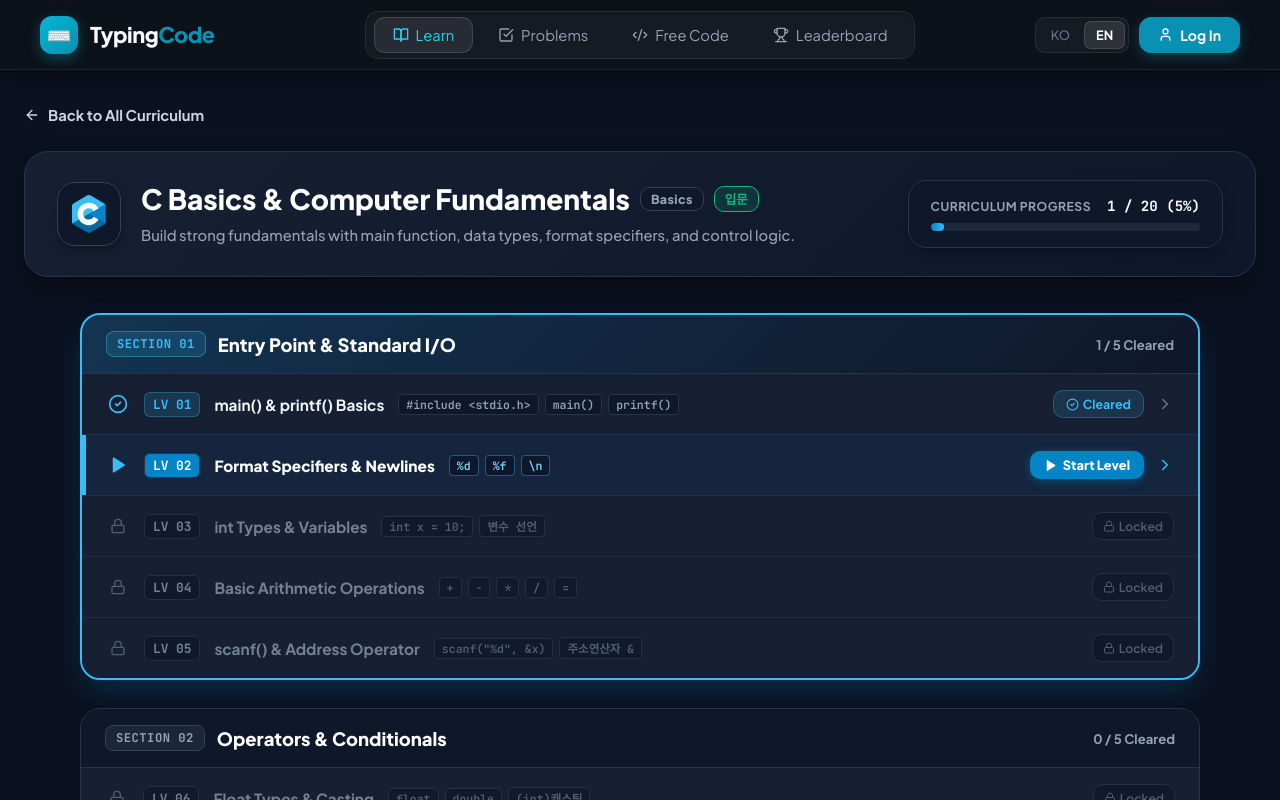
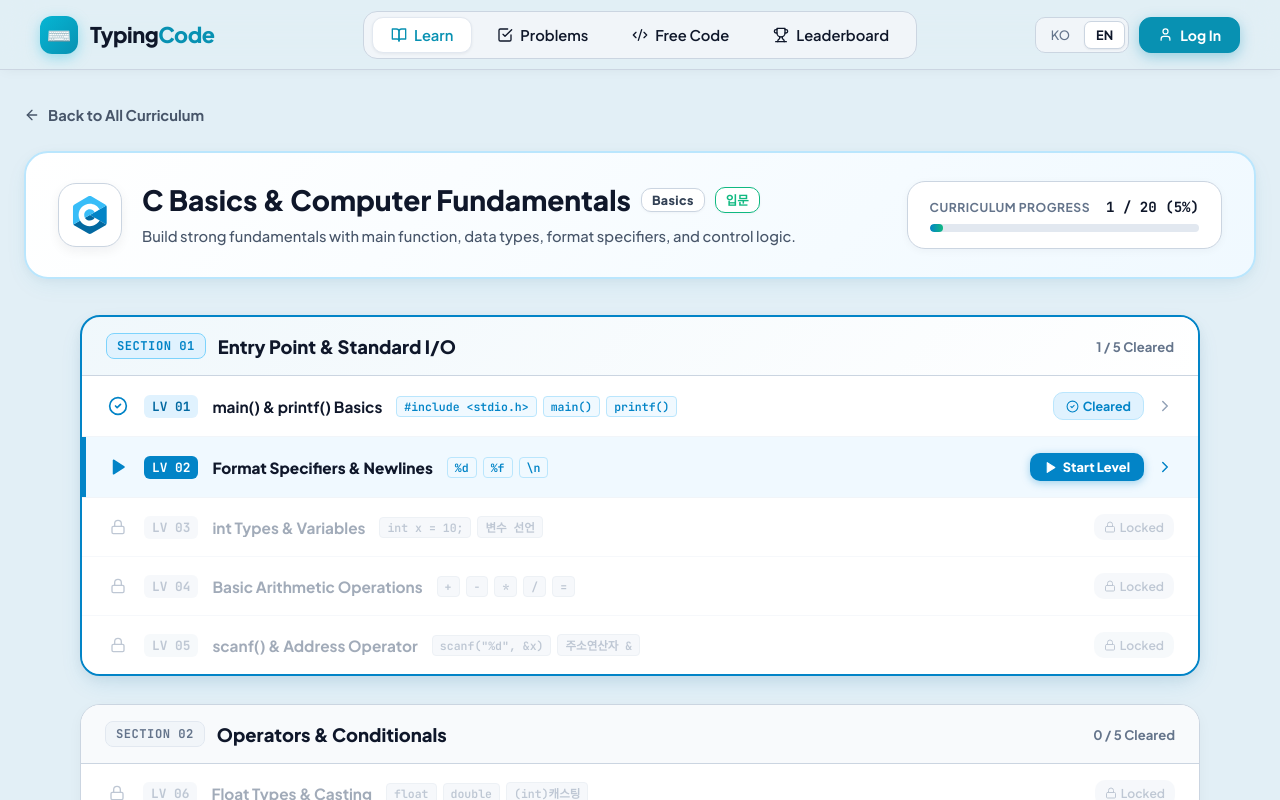
Before and after one commit to iurazilland/TypingCodeV2, a Next.js app: page /practice/c in a window 1280 px wide. Shown: the top 800 px of the page. Built offline with nearby package versions, Linux system fonts and the light colour scheme.

Commit message:
refactor(practice): restore unified cohesive light theme matching language selection

```diff
--- a/src/app/practice/[language]/page.tsx
+++ b/src/app/practice/[language]/page.tsx
@@ -125,9 +125,9 @@ export default function StageSelectPage({ params }: StageSelectPageProps) {
     }
   }, [rawLang]);
 
-  // Set dark dimmed body background for comfortable, glare-free practice selection
+  // Soft ice-cyan body background matching /languages page
   useEffect(() => {
-    document.body.style.backgroundColor = '#0b1120';
+    document.body.style.backgroundColor = '#e2eff6';
     return () => {
       document.body.style.backgroundColor = '';
     };
@@ -158,14 +158,14 @@ export default function StageSelectPage({ params }: StageSelectPageProps) {
             display: 'inline-flex',
             alignItems: 'center',
             gap: '8px',
-            color: '#cbd5e1',
+            color: '#475569',
             fontSize: '0.92rem',
             fontWeight: 700,
             transition: 'color 0.15s ease',
             textDecoration: 'none',
           }}
-          onMouseEnter={(e) => (e.currentTarget.style.color = '#38bdf8')}
-          onMouseLeave={(e) => (e.currentTarget.style.color = '#cbd5e1')}
+          onMouseEnter={(e) => (e.currentTarget.style.color = '#0284c7')}
+          onMouseLeave={(e) => (e.currentTarget.style.color = '#475569')}
         >
           <ArrowLeft size={16} />
           <span>{isEn ? 'Back to All Curriculum' : '전체 언어 학습과정으로 돌아가기'}</span>
@@ -177,9 +177,9 @@ export default function StageSelectPage({ params }: StageSelectPageProps) {
         style={{
           padding: '28px 32px',
           borderRadius: '24px',
-          background: 'linear-gradient(135deg, #172033 0%, #0f172a 100%)',
-          border: '1.5px solid #273549',
-          boxShadow: '0 12px 30px -4px rgba(0, 0, 0, 0.45)',
+          background: 'linear-gradient(135deg, #ffffff 0%, #f0f9ff 100%)',
+          border: '2px solid #bae6fd',
+          boxShadow: '0 8px 24px -4px rgba(8, 145, 178, 0.08), 0 2px 8px rgba(15, 23, 42, 0.04)',
           marginBottom: '36px',
           display: 'flex',
           justifyContent: 'space-between',
@@ -195,12 +195,12 @@ export default function StageSelectPage({ params }: StageSelectPageProps) {
               width: '64px',
               height: '64px',
               borderRadius: '18px',
-              background: '#0f172a',
-              border: '1.5px solid #334155',
+              background: '#ffffff',
+              border: '1.5px solid #cbd5e1',
               display: 'flex',
               alignItems: 'center',
               justifyContent: 'center',
-              boxShadow: '0 4px 12px rgba(0, 0, 0, 0.3)',
+              boxShadow: '0 4px 12px rgba(15, 23, 42, 0.06)',
               flexShrink: 0,
             }}
           >
@@ -209,19 +209,20 @@ export default function StageSelectPage({ params }: StageSelectPageProps) {
 
           <div style={{ flex: 1, minWidth: 0 }}>
             <div style={{ display: 'flex', alignItems: 'center', gap: '10px', marginBottom: '8px', flexWrap: 'wrap' }}>
-              <h1 style={{ fontSize: 'clamp(1.3rem, 2.2vw, 1.75rem)', fontWeight: 800, color: '#ffffff', margin: 0 }}>
+              <h1 style={{ fontSize: 'clamp(1.3rem, 2.2vw, 1.75rem)', fontWeight: 800, color: '#0f172a', margin: 0 }}>
                 {isEn ? matchedModule.title_en : matchedModule.title_ko}
               </h1>
               <span
                 style={{
                   padding: '3px 10px',
                   borderRadius: '10px',
-                  background: '#0f172a',
-                  color: '#94a3b8',
-                  border: '1px solid #334155',
+                  background: '#ffffff',
+                  color: '#334155',
+                  border: '1.5px solid #cbd5e1',
                   fontSize: '0.78rem',
                   fontWeight: 800,
                   letterSpacing: '0.03em',
+                  boxShadow: '0 1px 3px rgba(15, 23, 42, 0.04)',
                 }}
               >
                 {getCategoryName(matchedModule.category, isEn)}
@@ -230,18 +231,19 @@ export default function StageSelectPage({ params }: StageSelectPageProps) {
                 style={{
                   padding: '3px 10px',
                   borderRadius: '10px',
-                  background: 'rgba(16, 185, 129, 0.15)',
-                  color: matchedModule.difficultyColor || '#34d399',
-                  border: `1px solid ${matchedModule.difficultyColor || '#34d399'}`,
+                  background: '#ffffff',
+                  color: matchedModule.difficultyColor || '#10b981',
+                  border: `1.5px solid ${matchedModule.difficultyColor || '#10b981'}`,
                   fontSize: '0.78rem',
                   fontWeight: 800,
+                  boxShadow: '0 1px 3px rgba(15, 23, 42, 0.04)',
                 }}
               >
                 {matchedModule.difficulty}
               </span>
             </div>
             <p style={{
-              color: '#94a3b8',
+              color: '#475569',
               fontSize: '0.92rem',
               lineHeight: 1.55,
               margin: 0,
@@ -256,29 +258,29 @@ export default function StageSelectPage({ params }: StageSelectPageProps) {
         {/* Right: Progress Meter */}
         <div
           style={{
-            background: '#0f172a',
+            background: '#ffffff',
             padding: '16px 22px',
             borderRadius: '18px',
-            border: '1.5px solid #273549',
-            boxShadow: '0 4px 12px rgba(0, 0, 0, 0.3)',
+            border: '1.5px solid #cbd5e1',
+            boxShadow: '0 2px 8px rgba(15, 23, 42, 0.04)',
             flexShrink: 0,
             minWidth: '220px',
           }}
         >
           <div style={{ display: 'flex', alignItems: 'center', justifyContent: 'space-between', gap: '16px', marginBottom: '8px' }}>
-            <span style={{ fontSize: '0.76rem', color: '#94a3b8', fontWeight: 700, letterSpacing: '0.04em' }}>
+            <span style={{ fontSize: '0.76rem', color: '#64748b', fontWeight: 700, letterSpacing: '0.04em' }}>
               {isEn ? 'CURRICULUM PROGRESS' : '학습 달성률'}
             </span>
-            <span style={{ fontSize: '0.88rem', color: '#ffffff', fontWeight: 800, fontFamily: 'var(--font-mono)' }}>
+            <span style={{ fontSize: '0.88rem', color: '#0f172a', fontWeight: 800, fontFamily: 'var(--font-mono)' }}>
               {clearedCount} / {totalLevelsCount} ({progressPercent}%)
             </span>
           </div>
-          <div style={{ width: '100%', height: '8px', background: '#1e293b', borderRadius: '4px', overflow: 'hidden' }}>
+          <div style={{ width: '100%', height: '8px', background: '#e2e8f0', borderRadius: '4px', overflow: 'hidden' }}>
             <div
               style={{
                 width: `${progressPercent}%`,
                 height: '100%',
-                background: progressPercent === 100 ? '#10b981' : 'linear-gradient(90deg, #0284c7, #38bdf8)',
+                background: progressPercent === 100 ? '#10b981' : 'linear-gradient(90deg, #0284c7, #10b981)',
                 borderRadius: '4px',
                 transition: 'width 0.3s ease',
               }}
@@ -287,7 +289,7 @@ export default function StageSelectPage({ params }: StageSelectPageProps) {
         </div>
       </div>
 
-      {/* Curriculum Sections List */}
+      {/* Curriculum Sections List (Option 3 Layout) */}
       <div style={{ display: 'flex', flexDirection: 'column', gap: '28px', maxWidth: '1120px', margin: '0 auto' }}>
         {sections.map((section) => {
           const sectionClearedCount = section.levels.filter((l) => userProgress.clearedLevels.has(l.levelNumber)).length;
@@ -299,12 +301,12 @@ export default function StageSelectPage({ params }: StageSelectPageProps) {
             <div
               key={section.id}
               style={{
-                background: '#172033',
+                background: '#ffffff',
                 borderRadius: '20px',
-                border: hasActiveLevel ? '2px solid #38bdf8' : '1.5px solid #273549',
+                border: hasActiveLevel ? '2px solid #0284c7' : '1.5px solid #cbd5e1',
                 boxShadow: hasActiveLevel
-                  ? '0 12px 30px -4px rgba(2, 132, 199, 0.3), 0 4px 12px rgba(0, 0, 0, 0.3)'
-                  : '0 6px 20px -2px rgba(0, 0, 0, 0.25)',
+                  ? '0 10px 25px -4px rgba(2, 132, 199, 0.12), 0 4px 12px rgba(15, 23, 42, 0.05)'
+                  : '0 4px 16px -2px rgba(15, 23, 42, 0.05)',
                 overflow: 'hidden',
                 transition: 'all 0.2s ease',
               }}
@@ -313,8 +315,10 @@ export default function StageSelectPage({ params }: StageSelectPageProps) {
               <div
                 style={{
                   padding: '16px 24px',
-                  background: hasActiveLevel ? 'linear-gradient(135deg, rgba(2, 132, 199, 0.2) 0%, #0f172a 100%)' : '#0f172a',
-                  borderBottom: '1.5px solid #273549',
+                  background: hasActiveLevel
+                    ? 'linear-gradient(135deg, rgba(2, 132, 199, 0.06) 0%, rgba(255, 255, 255, 0.95) 100%)'
+                    : '#f8fafc',
+                  borderBottom: '1.5px solid #cbd5e1',
                   display: 'flex',
                   alignItems: 'center',
                   justifyContent: 'space-between',
@@ -327,17 +331,9 @@ export default function StageSelectPage({ params }: StageSelectPageProps) {
                     style={{
                       padding: '4px 10px',
                       borderRadius: '8px',
-                      background: isSectionComplete
-                        ? 'rgba(16, 185, 129, 0.15)'
-                        : hasActiveLevel
-                          ? 'rgba(56, 189, 248, 0.15)'
-                          : 'rgba(148, 163, 184, 0.1)',
-                      color: isSectionComplete
-                        ? '#34d399'
-                        : hasActiveLevel
-                          ? '#38bdf8'
-                          : '#94a3b8',
-                      border: `1px solid ${isSectionComplete ? 'rgba(16, 185, 129, 0.4)' : hasActiveLevel ? 'rgba(56, 189, 248, 0.4)' : '#334155'}`,
+                      background: isSectionComplete ? '#dcfce7' : hasActiveLevel ? '#e0f2fe' : '#f1f5f9',
+                      color: isSectionComplete ? '#15803d' : hasActiveLevel ? '#0284c7' : '#64748b',
+                      border: `1.5px solid ${isSectionComplete ? '#86efac' : hasActiveLevel ? '#7dd3fc' : '#e2e8f0'}`,
                       fontFamily: 'var(--font-mono)',
                       fontSize: '0.76rem',
                       fontWeight: 800,
@@ -346,13 +342,13 @@ export default function StageSelectPage({ params }: StageSelectPageProps) {
                   >
                     SECTION {section.sectionNumber < 10 ? `0${section.sectionNumber}` : section.sectionNumber}
                   </span>
-                  <h2 style={{ fontSize: '1.15rem', fontWeight: 800, color: '#ffffff', margin: 0 }}>
+                  <h2 style={{ fontSize: '1.15rem', fontWeight: 800, color: '#0f172a', margin: 0 }}>
                     {isEn ? section.title_en : section.title_ko}
                   </h2>
                 </div>
 
                 <div style={{ display: 'flex', alignItems: 'center', gap: '10px' }}>
-                  <span style={{ fontSize: '0.82rem', fontWeight: 700, color: isSectionComplete ? '#34d399' : '#94a3b8' }}>
+                  <span style={{ fontSize: '0.82rem', fontWeight: 700, color: isSectionComplete ? '#15803d' : '#64748b' }}>
                     {sectionClearedCount} / {totalSectionLevels} {isEn ? 'Cleared' : '완료'}
                   </span>
                   {isSectionComplete && (
@@ -360,14 +356,13 @@ export default function StageSelectPage({ params }: StageSelectPageProps) {
                       style={{
                         padding: '3px 8px',
                         borderRadius: '6px',
-                        background: 'rgba(16, 185, 129, 0.15)',
-                        color: '#34d399',
+                        background: '#dcfce7',
+                        color: '#15803d',
                         fontSize: '0.74rem',
                         fontWeight: 700,
                         display: 'inline-flex',
                         alignItems: 'center',
                         gap: '4px',
-                        border: '1px solid rgba(16, 185, 129, 0.3)',
                       }}
                     >
                       <CheckCircle2 size={13} />
@@ -395,11 +390,11 @@ export default function StageSelectPage({ params }: StageSelectPageProps) {
                         display: 'flex',
                         alignItems: 'center',
                         justifyContent: 'space-between',
-                        borderBottom: isLast ? 'none' : '1px solid #222f44',
+                        borderBottom: isLast ? 'none' : '1px solid #f1f5f9',
                         background: isCurrent
-                          ? (isHovered ? '#1c314e' : '#14253d')
-                          : (isHovered && !isLocked ? '#1e2b44' : '#172033'),
-                        opacity: isLocked ? 0.75 : 1,
+                          ? (isHovered ? '#e0f2fe' : '#f0f9ff')
+                          : (isHovered && !isLocked ? '#f8fafc' : '#ffffff'),
+                        opacity: isLocked ? 0.6 : 1,
                         transition: 'all 0.15s ease',
                         cursor: isLocked ? 'not-allowed' : 'pointer',
                         position: 'relative',
@@ -416,7 +411,7 @@ export default function StageSelectPage({ params }: StageSelectPageProps) {
                             top: 0,
                             bottom: 0,
                             width: '4px',
-                            background: '#38bdf8',
+                            background: '#0284c7',
                           }}
                         />
                       )}
@@ -425,11 +420,11 @@ export default function StageSelectPage({ params }: StageSelectPageProps) {
                         {/* Status Icon */}
                         <div style={{ display: 'flex', alignItems: 'center', justifyContent: 'center', width: '24px', flexShrink: 0 }}>
                           {isCleared ? (
-                            <CheckCircle2 size={20} color="#38bdf8" />
+                            <CheckCircle2 size={20} color="#0284c7" />
                           ) : isCurrent ? (
-                            <Play size={18} color="#38bdf8" fill="#38bdf8" />
+                            <Play size={18} color="#0284c7" fill="#0284c7" />
                           ) : (
-                            <Lock size={16} color="#64748b" />
+                            <Lock size={16} color="#94a3b8" />
                           )}
                         </div>
 
@@ -441,17 +436,8 @@ export default function StageSelectPage({ params }: StageSelectPageProps) {
                             fontWeight: 800,
                             padding: '3px 8px',
                             borderRadius: '6px',
-                            background: isCurrent
-                              ? '#0284c7'
-                              : isCleared
-                                ? 'rgba(56, 189, 248, 0.15)'
-                                : '#0f172a',
-                            color: isCurrent
-                              ? '#ffffff'
-                              : isCleared
-                                ? '#38bdf8'
-                                : '#94a3b8',
-                            border: isCleared ? '1px solid rgba(56, 189, 248, 0.3)' : '1px solid #273549',
+                            background: isCurrent ? '#0284c7' : isCleared ? '#e0f2fe' : '#f1f5f9',
+                            color: isCurrent ? '#ffffff' : isCleared ? '#0369a1' : '#94a3b8',
                             flexShrink: 0,
                           }}
                         >
@@ -463,7 +449,7 @@ export default function StageSelectPage({ params }: StageSelectPageProps) {
                           style={{
                             fontSize: '0.96rem',
                             fontWeight: isCurrent ? 800 : 700,
-                            color: isLocked ? '#94a3b8' : isCurrent ? '#ffffff' : '#f1f5f9',
+                            color: isLocked ? '#64748b' : '#0f172a',
                             whiteSpace: 'nowrap',
                             overflow: 'hidden',
                             textOverflow: 'ellipsis',
@@ -482,11 +468,9 @@ export default function StageSelectPage({ params }: StageSelectPageProps) {
                                   fontFamily: 'var(--font-mono)',
                                   fontSize: '0.72rem',
                                   fontWeight: 600,
-                                  color: isLocked ? '#64748b' : isCurrent ? '#7dd3fc' : '#94a3b8',
-                                  background: '#0f172a',
-                                  border: isCurrent
-                                    ? '1px solid rgba(56, 189, 248, 0.4)'
-                                    : '1px solid #273549',
+                                  color: isLocked ? '#94a3b8' : '#0284c7',
+                                  background: isLocked ? '#f1f5f9' : '#f0f9ff',
+                                  border: isLocked ? '1px solid #e2e8f0' : '1px solid #bae6fd',
                                   padding: '2px 7px',
                                   borderRadius: '4px',
                                 }}
@@ -512,7 +496,7 @@ export default function StageSelectPage({ params }: StageSelectPageProps) {
                               display: 'inline-flex',
                               alignItems: 'center',
                               gap: '6px',
-                              boxShadow: '0 2px 10px rgba(2, 132, 199, 0.45)',
+                              boxShadow: '0 2px 8px rgba(2, 132, 199, 0.35)',
                             }}
                           >
                             <Play size={13} fill="#ffffff" />
@@ -523,9 +507,9 @@ export default function StageSelectPage({ params }: StageSelectPageProps) {
                             style={{
                               padding: '5px 12px',
                               borderRadius: '10px',
-                              background: 'rgba(56, 189, 248, 0.12)',
-                              color: '#38bdf8',
-                              border: '1px solid rgba(56, 189, 248, 0.3)',
+                              background: '#e0f2fe',
+                              color: '#0284c7',
+                              border: '1px solid #bae6fd',
                               fontSize: '0.78rem',
                               fontWeight: 700,
                               display: 'inline-flex',
@@ -541,9 +525,8 @@ export default function StageSelectPage({ params }: StageSelectPageProps) {
                             style={{
                               padding: '5px 10px',
                               borderRadius: '10px',
-                              background: '#0f172a',
-                              color: '#64748b',
-                              border: '1px solid #273549',
+                              background: '#f1f5f9',
+                              color: '#94a3b8',
                               fontSize: '0.76rem',
                               fontWeight: 600,
                               display: 'inline-flex',
@@ -559,7 +542,7 @@ export default function StageSelectPage({ params }: StageSelectPageProps) {
                         {!isLocked && (
                           <ChevronRight
                             size={18}
-                            color={isCurrent ? '#38bdf8' : '#64748b'}
+                            color={isCurrent ? '#0284c7' : '#94a3b8'}
                             style={{
                               transform: isHovered ? 'translateX(3px)' : 'none',
                               transition: 'transform 0.15s ease',
--- a/src/components/Footer.tsx
+++ b/src/components/Footer.tsx
@@ -19,7 +19,8 @@ export default function Footer() {
   const isLightPage =
     pathname === '/' ||
     pathname === '/languages' ||
-    pathname?.startsWith('/learn');
+    pathname?.startsWith('/learn') ||
+    (pathSegments[0] === 'practice' && pathSegments.length <= 2);
 
   const linkColor = isLightPage ? '#475569' : '#94a3b8';
   const mutedColor = isLightPage ? '#64748b' : '#64748b';
--- a/src/components/Navbar.tsx
+++ b/src/components/Navbar.tsx
@@ -24,7 +24,8 @@ export default function Navbar() {
   const isLightPage =
     pathname === '/' ||
     pathname === '/languages' ||
-    pathname?.startsWith('/learn');
+    pathname?.startsWith('/learn') ||
+    (pathSegments[0] === 'practice' && pathSegments.length <= 2);
 
   const openLogin = () => {
     setAuthModalTab('login');
```
